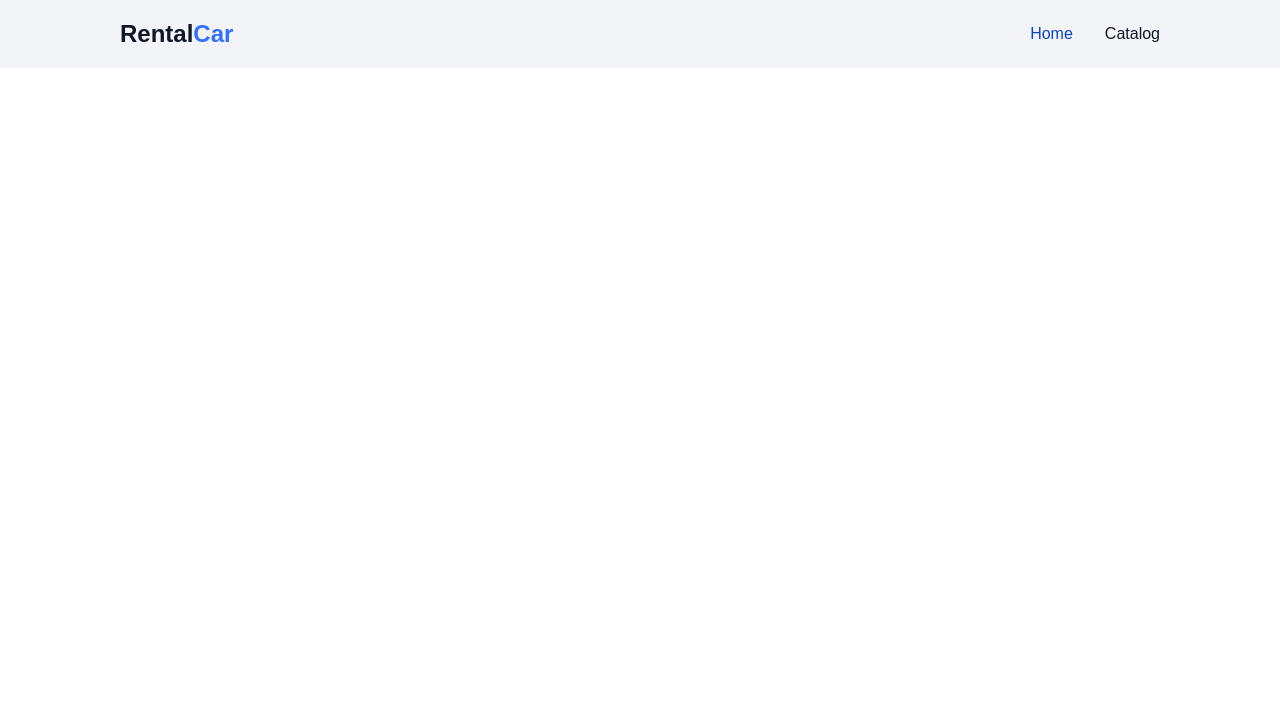
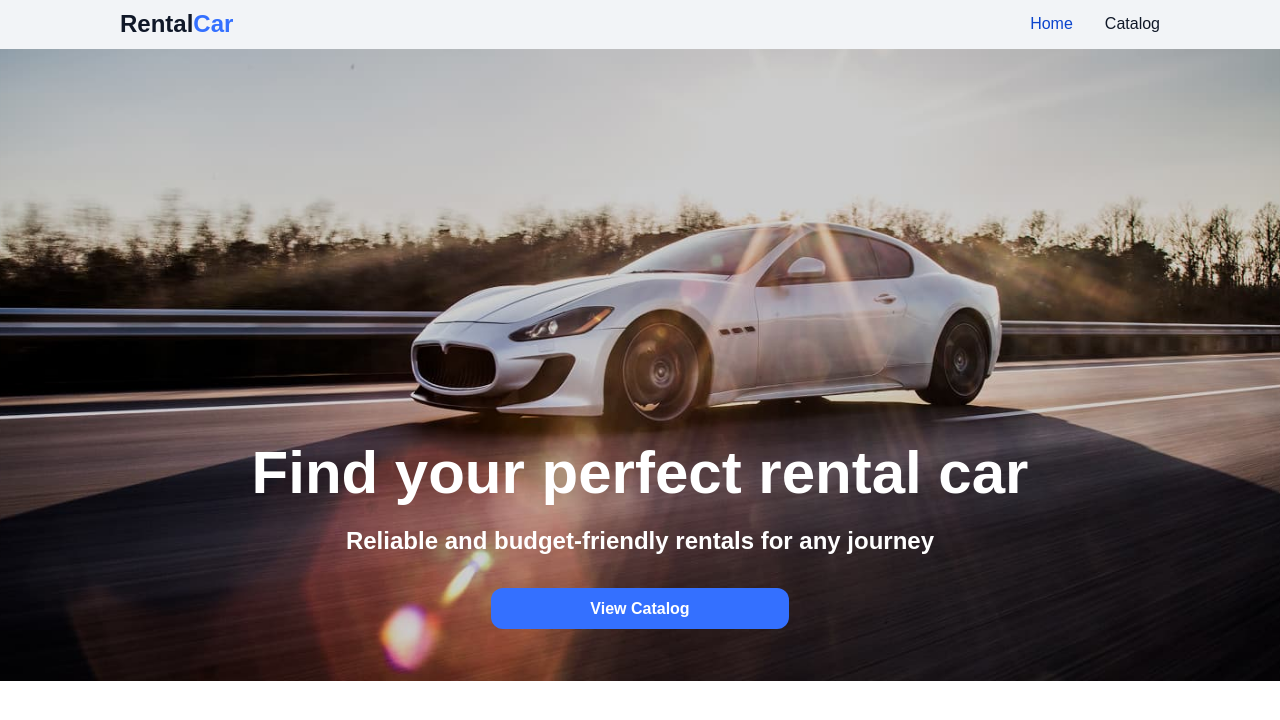
Before and after one commit to veronikavatsyak/Rental-car-project, a React (Vite) app: page / in a window 1280 px wide. Shown: the top 720 px of the page. Built offline with nearby package versions, Linux system fonts and the light colour scheme.

Commit message:
creating hero section

```diff
--- a/src/components/App/App.css
+++ b/src/components/App/App.css
@@ -2,9 +2,15 @@
   max-width: 1280px;
   margin: 0 auto;
   padding: 0;
-  text-align: center;
+  /* text-align: center; */
 }
 
+html,
+body {
+  margin: 0;
+  padding: 0;
+  overflow-x: hidden; /* важливо! */
+}
 .logo {
   height: 6em;
   padding: 1.5em;
--- a/src/components/Header/Header.jsx
+++ b/src/components/Header/Header.jsx
@@ -4,10 +4,10 @@ import css from './Header.module.css';
 
 const Header = () => {
   return (
-    <div className={css.headerContainer}>
+    <section className={css.headerContainer}>
       <Logo />
       <Navigation />
-    </div>
+    </section>
   );
 };
 
--- a/src/components/Header/Header.module.css
+++ b/src/components/Header/Header.module.css
@@ -7,5 +7,5 @@
   padding: 24px 120px;
   width: 100%;
   max-width: 1440px;
-  height: 68px;
+  height: 48px;
 }
--- /dev/null
+++ b/src/components/Hero/Hero.jsx
@@ -0,0 +1,17 @@
+import ViewCatalogLink from '../ViewCatalogLink/ViewCatalogLink';
+import css from './Hero.module.css';
+const Hero = () => {
+  return (
+    <section className={css.hero}>
+      <div className={css.heroContent}>
+        <h1 className={css.title}>Find your perfect rental car</h1>
+        <p className={css.text}>
+          Reliable and budget-friendly rentals for any journey
+        </p>
+        <ViewCatalogLink />
+      </div>
+    </section>
+  );
+};
+
+export default Hero;
--- /dev/null
+++ b/src/components/Hero/Hero.module.css
@@ -0,0 +1,36 @@
+.text {
+  font-weight: 600;
+  font-size: 24px;
+  line-height: 1.33;
+  text-align: center;
+  color: var(--white);
+  margin-bottom: 40px;
+}
+.title {
+  font-weight: 700;
+  font-size: 60px;
+  line-height: 1.2;
+  text-align: center;
+  color: var(--white);
+  margin-bottom: 16px;
+}
+.hero {
+  width: 100%;
+  max-width: 1440px;
+  height: 632px;
+  background-image: url('../../assets/hero-bg-1x.jpg');
+  background-size: cover;
+  background-position: center center;
+  background-repeat: no-repeat;
+  display: flex;
+  align-items: flex-end;
+  justify-content: center;
+  overflow: hidden;
+  padding-bottom: 60px;
+}
+.heroContent {
+  display: flex;
+  flex-direction: column;
+  align-items: center;
+  text-align: center;
+}
--- /dev/null
+++ b/src/components/ViewCatalogLink/ViewCatalogLink.jsx
@@ -0,0 +1,13 @@
+import { Link } from 'react-router-dom';
+import css from './ViewCatalogLink.module.css';
+const ViewCatalogLink = () => {
+  return (
+    <div>
+      <Link className={css.catalogLink} to="/catalog">
+        View Catalog
+      </Link>
+    </div>
+  );
+};
+
+export default ViewCatalogLink;
--- /dev/null
+++ b/src/components/ViewCatalogLink/ViewCatalogLink.module.css
@@ -0,0 +1,11 @@
+.catalogLink {
+  border-radius: 12px;
+  padding: 12px 99px;
+  width: 276px;
+  height: 44px;
+  background-color: var(--button);
+  font-weight: 600;
+  font-size: 16px;
+  line-height: 1.25;
+  color: var(--white);
+}
--- a/src/index.css
+++ b/src/index.css
@@ -29,6 +29,8 @@ body {
   margin: 0;
   min-width: 320px;
   min-height: 100vh;
+  outline: 2px solid red;
+  overflow-x: hidden;
 }
 
 h1 {
--- a/src/pages/HomePage.jsx
+++ b/src/pages/HomePage.jsx
@@ -1,9 +1,11 @@
 import Header from '../components/Header/Header';
+import Hero from '../components/Hero/Hero';
 
 const HomePage = () => {
   return (
     <div>
       <Header />
+      <Hero />
     </div>
   );
 };
```
Also changed, not shown: src/assets/hero-bg-1x.jpg (added).
